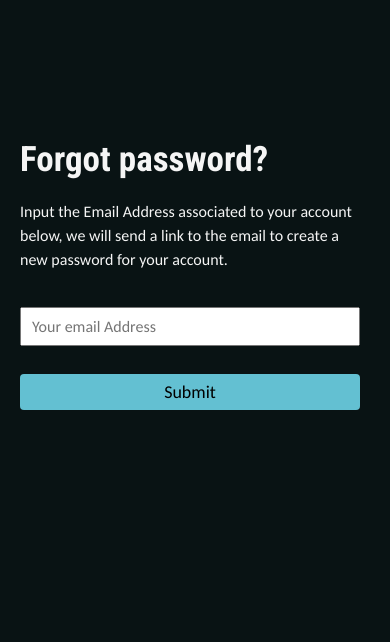
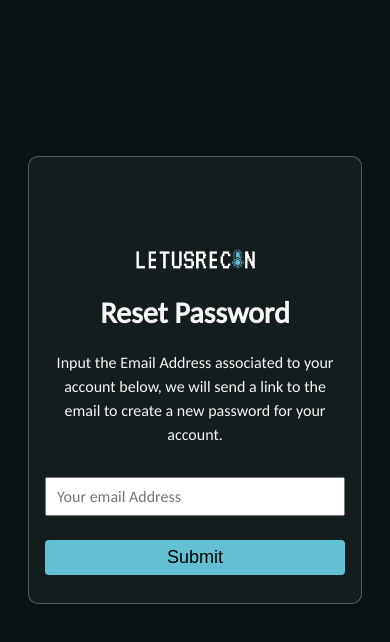
Before and after one commit to letusrecon/Frontend, a Next.js app: page /ResetPassword in a window 390 px wide. Shown: the top 642 px of the page. Built offline with nearby package versions, Linux system fonts and the light colour scheme.

Commit message:
reset password age

```diff
--- a/src/pages/Register.module.css
+++ b/src/pages/Register.module.css
@@ -87,7 +87,6 @@ text-align: center;
   font-size: 19px;
   margin-bottom: 6%;
   background-color: var(--btn-color);
-  font-family: var(--text-font);
   color: black;
   cursor: pointer;
 }
--- a/src/pages/ResetPassword.js
+++ b/src/pages/ResetPassword.js
@@ -1,5 +1,6 @@
 import styles from "./ResetPassword.module.css";
 import { useState } from "react";
+import Image from "next/image";
 
 
 export default function ResetPassword() {
@@ -16,22 +17,40 @@ export default function ResetPassword() {
     }
   return (
     <div className={styles.reset_password_main_container}>
-      <form onSubmit={resetPasswordSubmitHandler} action="">
-        <h2 className={styles.reset_password_heading}>Forgot password?</h2>
+      <form
+        className={styles.reset_password_form}
+        onSubmit={resetPasswordSubmitHandler}
+        action=""
+      >
+        <div className={styles.reset_passw_logo_wrap}>
+          <Image
+            src="/assets/logo-removebg-preview.png"
+            width="100"
+            height="100"
+            className={styles.reset_passw_logo}
+            alt="letUsRecon"
+          />
+        </div>
+
+        <h5 className={styles.reset_password_heading}>Reset Password</h5>
         <p className={styles.reset_password_text}>
-          Input the Email Address associated to your account below, we will send a
-          link to the email to create a new password for your account.
+          Input the Email Address associated to your account below, we will send
+          a link to the email to create a new password for your account.
         </p>
         <input
           type="email"
           placeholder="Your email Address
         "
-        className={styles.reset_password_input}
-        onChange={(e) =>{setEnteredResetEmail(e.target.value)}}
+          className={styles.reset_password_input}
+          onChange={(e) => {
+            setEnteredResetEmail(e.target.value);
+          }}
         />
 
         <div>
-          <button type="submit" className={styles.reset_password_action_btn}>Submit</button>
+          <button type="submit" className={styles.reset_password_action_btn}>
+            Submit
+          </button>
         </div>
       </form>
     </div>
--- a/src/pages/ResetPassword.module.css
+++ b/src/pages/ResetPassword.module.css
@@ -2,21 +2,42 @@
     display: flex;
     justify-content: center;
     align-items: center;
-    height: 90vh;
+    height: 100vh;
+
+}
+
+.reset_password_form{
+    background-color: #141d1e;
+    padding: 3% 5%;
+    border: 1px solid rgba(154, 152, 152, 0.505);
+    border-radius: 10px;
+
+}
+.reset_passw_logo_wrap{
+    text-align: center;
+    height: 100px;
+    margin-bottom: 10px;
+
+}
+
+.reset_passw_logo{
+    height: 150px;
+    width: 150px;
 
 }
 .reset_password_heading{
     color: whitesmoke;
-    font-family: var(--title-font);
+    font-family: var(--text-font);
     margin-bottom: 20px;
-    font-size: 45px;
+    font-size: 30px;
+    text-align: center;
 
 }
 
 .reset_password_text{
     color: whitesmoke;
     width: 450px;
-    margin-bottom: 10%;
+    margin-bottom: 7%;
     font-family: var(--text-font);
     line-height: 1.5;
 
@@ -40,32 +61,37 @@
     border-radius: 4px;
     color: black;
     cursor: pointer;
-    font-family: var(--text-font);
+
 }
 
 
 @media screen and (max-width: 900px){
     .reset_password_main_container{
-        height: 65vh;
+        height: 90vh;
 
+    }
+    .reset_password_form{
+        padding: 7% 4%;
     }
 
     .reset_password_heading{
-        font-size: 35px;
+        font-size: 30px;
     }
 
     .reset_password_text{
-        width: 350px;
+        width: 300px;
+        text-align: center;
+        margin-bottom: 10%;
     }
 
     .reset_password_input{
 
-        width: 340px;
+        width: 300px;
 
     }
 
     .reset_password_action_btn{
-         width: 340px;
+         width: 300px;
 
     }
 }
```
